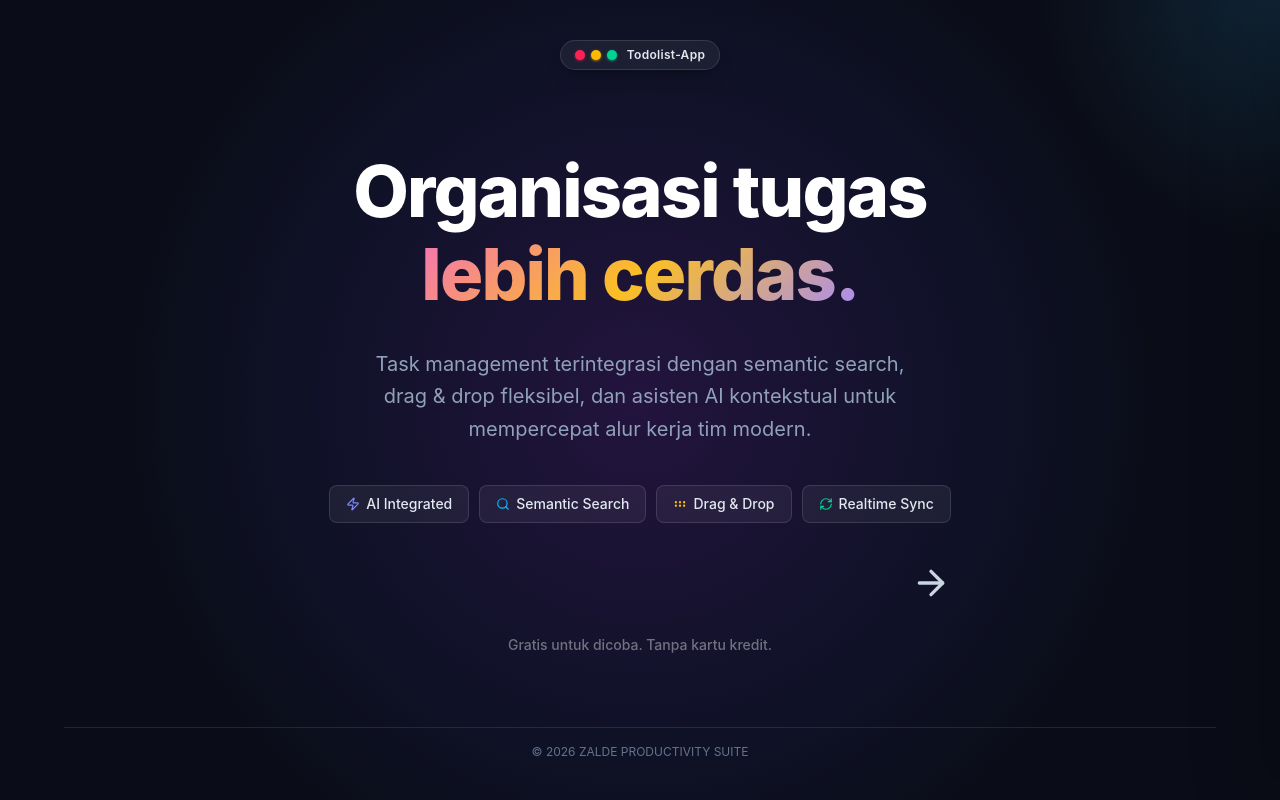
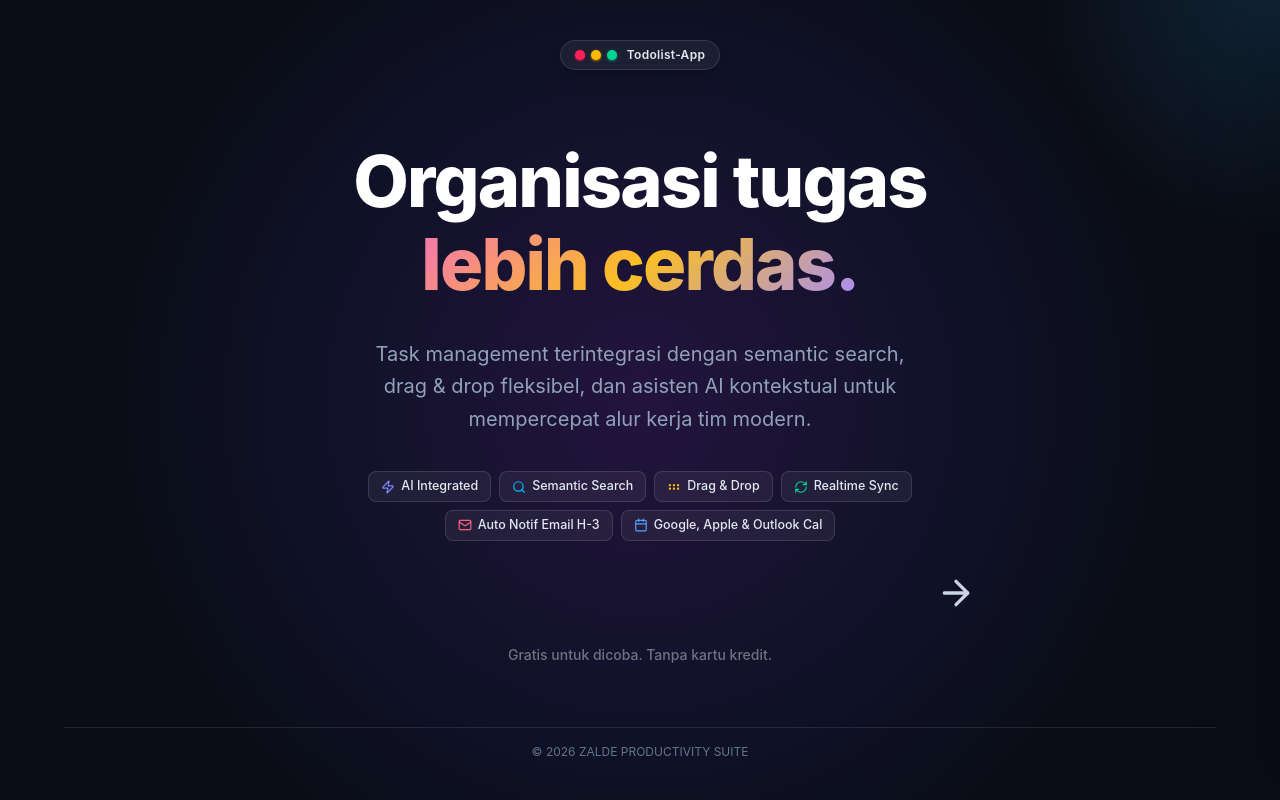
Before and after one commit to alberic13/todo-list-zalde, a React (Vite) app in the folder frontend/: page / in a window 1280 px wide. Built offline with nearby package versions, Linux system fonts and the light colour scheme; no server answers.

Commit message:
feat(auth): add Auto Notif Email H-3 and calendar sync badges to hero and auth form

```diff
--- a/frontend/src/components/auth/AuthForm.tsx
+++ b/frontend/src/components/auth/AuthForm.tsx
@@ -1,7 +1,7 @@
 import React, { useState, useEffect } from "react";
 import { useAuth } from "../../hooks/useAuth";
 import { useGoogleLogin } from "@react-oauth/google";
-import { AlertCircle, ArrowLeft, Mail, Lock, ShieldCheck, Eye, EyeOff, User, ArrowRight } from "lucide-react";
+import { AlertCircle, ArrowLeft, Mail, Lock, ShieldCheck, Eye, EyeOff, User, ArrowRight, Calendar } from "lucide-react";
 import { ForgotPasswordModal } from "./ForgotPasswordModal";
 import { VerifyEmailModal } from "./VerifyEmailModal";
 
@@ -299,10 +299,23 @@ export const AuthForm: React.FC<AuthFormProps> = ({ showForm, onHideForm }) => {
 
         </div>
 
-        {/* Security Badge */}
-        <div className="mt-6 flex items-center justify-center gap-1.5 text-[11px] font-semibold tracking-wider text-slate-400 uppercase">
-          <ShieldCheck className="w-3.5 h-3.5 text-emerald-500" />
-          <span className="">Dilindungi Enkripsi End-to-End & JWT Auth</span>
+        {/* Security & Feature Badges */}
+        <div className="mt-5 flex flex-col items-center justify-center gap-1.5">
+          <div className="flex items-center justify-center gap-1.5 text-[11px] font-semibold tracking-wider text-slate-400 uppercase">
+            <ShieldCheck className="w-3.5 h-3.5 text-emerald-500" />
+            <span>Dilindungi Enkripsi End-to-End & JWT Auth</span>
+          </div>
+          <div className="flex flex-wrap items-center justify-center gap-x-2.5 gap-y-1 text-[10.5px] text-slate-500 font-medium">
+            <span className="inline-flex items-center gap-1">
+              <Mail className="w-3 h-3 text-rose-500" />
+              Auto Notif Email H-3
+            </span>
+            <span>•</span>
+            <span className="inline-flex items-center gap-1">
+              <Calendar className="w-3 h-3 text-blue-500" />
+              Google, Apple & Outlook Cal
+            </span>
+          </div>
         </div>
       </div>
 
--- a/frontend/src/components/auth/AuthHero.tsx
+++ b/frontend/src/components/auth/AuthHero.tsx
@@ -1,10 +1,19 @@
 import React from "react";
-import { ArrowRight, Zap, Search, GripHorizontal, RefreshCw, Check } from "lucide-react";
+import { ArrowRight, Zap, Search, GripHorizontal, RefreshCw, Check, Mail, Calendar } from "lucide-react";
 
 interface AuthHeroProps {
   showForm: boolean;
   onShowForm: () => void;
 }
+
+const HERO_FEATURES = [
+  { label: "AI Integrated", icon: Zap, color: "text-indigo-400" },
+  { label: "Semantic Search", icon: Search, color: "text-sky-400" },
+  { label: "Drag & Drop", icon: GripHorizontal, color: "text-amber-400" },
+  { label: "Realtime Sync", icon: RefreshCw, color: "text-emerald-400" },
+  { label: "Auto Notif Email H-3", icon: Mail, color: "text-rose-400" },
+  { label: "Google, Apple & Outlook Cal", icon: Calendar, color: "text-blue-400" },
+];
 
 export const AuthHero: React.FC<AuthHeroProps> = ({ showForm, onShowForm }) => {
   return (
@@ -45,16 +54,23 @@ export const AuthHero: React.FC<AuthHeroProps> = ({ showForm, onShowForm }) => {
         <div className={`flex flex-col ${showForm ? "w-full" : "items-center md:items-end w-full max-w-fit mx-auto"}`}>
 
           {/* Feature Badges */}
-          <div className={`flex flex-wrap gap-2.5 mb-8 transition-all duration-700 ${showForm ? "" : "justify-center pt-2"}`}>
-            {["AI Integrated", "Semantic Search", "Drag & Drop", "Realtime Sync"].map((feat, i) => (
-              <span key={i} className={`rounded-lg glass-pill font-medium text-slate-200 flex items-center gap-1.5 hover:bg-white/10 transition-all ${showForm ? "px-3 py-1.5 text-xs" : "px-4 py-2 text-sm"}`}>
-                {i === 0 && <Zap className="w-3.5 h-3.5 text-indigo-400" />}
-                {i === 1 && <Search className="w-3.5 h-3.5 text-sky-400" />}
-                {i === 2 && <GripHorizontal className="w-3.5 h-3.5 text-amber-400" />}
-                {i === 3 && <RefreshCw className="w-3.5 h-3.5 text-emerald-400" />}
-                {feat}
-              </span>
-            ))}
+          <div className={`flex flex-wrap gap-2 mb-6 transition-all duration-700 ${showForm ? "gap-1.5 mb-4" : "justify-center max-w-2xl pt-1"}`}>
+            {HERO_FEATURES.map((feat, i) => {
+              const Icon = feat.icon;
+              return (
+                <span
+                  key={i}
+                  className={`rounded-lg glass-pill font-medium text-slate-200 flex items-center gap-1.5 hover:bg-white/10 transition-all border border-white/10 ${
+                    showForm
+                      ? "px-2.5 py-1 text-[11px]"
+                      : "px-3 py-1.5 text-xs sm:text-[12.5px]"
+                  }`}
+                >
+                  <Icon className={`w-3.5 h-3.5 ${feat.color} shrink-0`} />
+                  <span>{feat.label}</span>
+                </span>
+              );
+            })}
           </div>
 
           {/* Start Button when form is hidden */}
```
